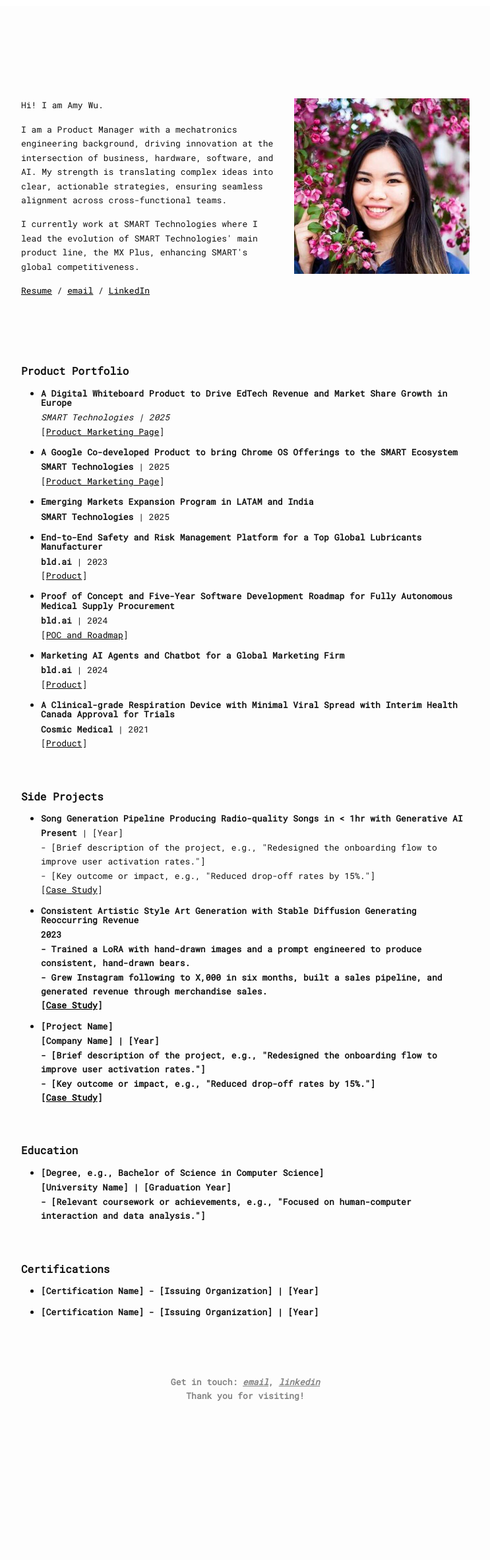
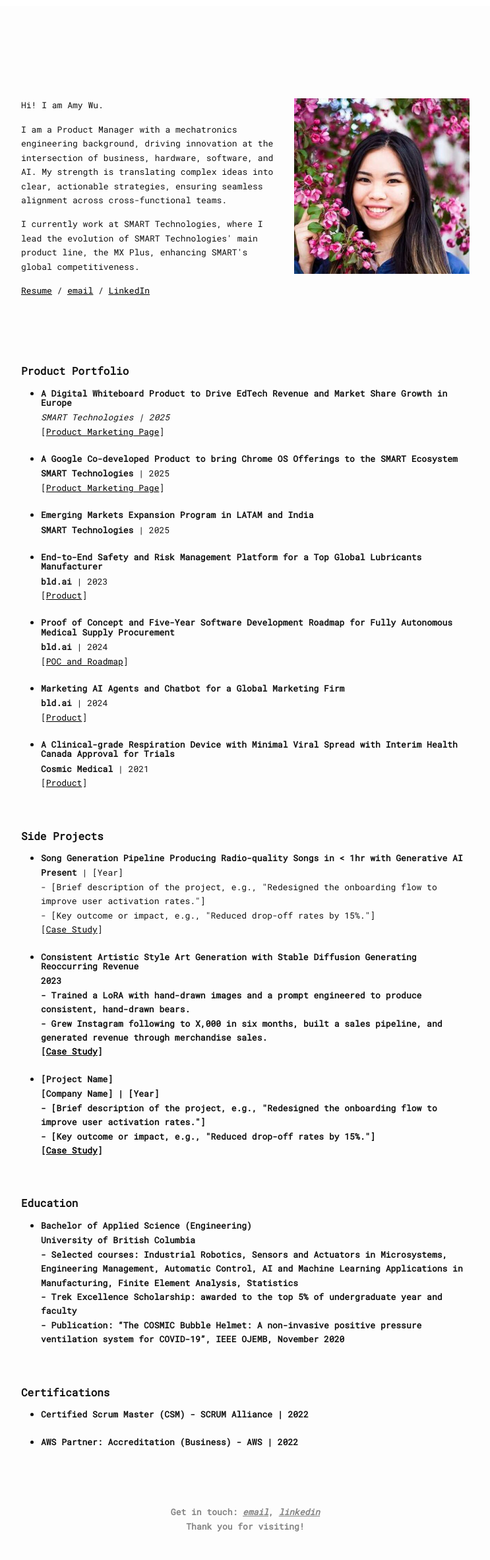
Before and after one commit to amywanwu/amywanwu.github.io, a Jekyll site: the page built from index.html, in a window 1280 px wide. Shown: the whole page at 66% size, without its empty margins (268-1011 px from the left). Built offline with Jekyll 4.4.1, drawn with Linux system fonts in a browser that asks for light colours; before the commit the page ends 2167 px from its top, so only the background shows below that.

Commit message:
Update index.html

```diff
--- a/index.html
+++ b/index.html
@@ -7,7 +7,7 @@
         <div class="block"></div>
         <p>Hi! I am Amy Wu.</p>
         <p>I am a Product Manager with a mechatronics engineering background, driving innovation at the intersection of business, hardware, software, and AI. My strength is translating complex ideas into clear, actionable strategies, ensuring seamless alignment across cross-functional teams.</p>
-        <p>I currently work at SMART Technologies where I lead the evolution of SMART Technologies' main product line, the MX Plus, enhancing SMART's global competitiveness.</p>
+        <p>I currently work at SMART Technologies, where I lead the evolution of SMART Technologies' main product line, the MX Plus, enhancing SMART's global competitiveness.</p>
 
         <p><u><a href="/assets/img/idx/AmyWu_Resume_TPM_HW.pdf">Resume</a></u> / <a href="mailto:amywjwu+sourcewebsite@gmail.com"><u>email</u></a> / <a href="https://www.linkedin.com/in/amywjwu/"><u>LinkedIn</u></a></p>
     </div>
@@ -16,57 +16,6 @@
     </div>
 </div>
 <div>&nbsp;</div>
-<!--
-<h2>Experience</h2>
-<ul>
-    <li>
-        <h4>Product Manager, Hardware</h4>
-        <strong>SMART Technologies</strong> | October 2024 - Present<br>
-        - Delivered several enhancements to a main-line, K-12 education SMART Board to boost competitiveness in key regional markets, on track to delivering +28% in incremental sales (additional $XM+ in revenue).<br>
-        - Led the qualification and launch of a Google Chromebox OPS module, collaborating with internal hardware/software engineers and OEM partners to ensure seamless integration, enhancing classroom efficiency and adoption.<br>
-    </li>
-    <br>
-    <li>
-        <h4>Product Manager</h4>
-        <strong>bld.ai</strong> | March 2022 - October 2024<br>
-        - Spearheaded the accelerated development and successful launch of a desktop/mobile safety management platform and a digital twin for an oil super major, achieving project completion and delivery within a 7-month timeframe.<br>
-        - Managed the development and implementation of comprehensive product roadmaps and KPIs/OKRs for an international petroleum firm. Enhanced exploration cycle efficiency and optimized materials management processes for drilling operations, driving significant operational improvements.<br>
-        - Client Portfolio: BHP, BP, South 32, a F500 global logistics company, NYSE IOT company, and S&P/ASX 20 company.<br>
-    </li>
-    <br>
-    <li>
-        <h4>Mechanical and Electrical Engineering</h4>
-        <strong>Introba Group</strong> | 2021<br>
-        - Automated embodied carbon calculations with Dynamo and Python to quantify and analyze building material lifecycle environmental impact using virtual building models.<br>
-        - Pitched and piloted a project to automate the connection of plumbing fixtures in Revit with Python/Dynamo 1/16th the time of human designers.<br>
-    </li>
-    <br>
-    <li>
-        <h4>Product Lead</h4>
-        <strong>Cosmic Medical</strong> | 2020<br>
-        - Directed a diverse team of 50 members, including students, engineers, and critical care specialists, in developing a helmet-based ventilation device tailored for COVID-19 patients.<br>
-        - Successfully secured Health Canada Interim Order authorization for clinical trials in under four months, overseeing testing protocols, regulatory documentation, technical drawings, and detailed device specifications.<br>
-    </li>
-    <br>
-    <li>
-        <h4>Mechatronics Product Designer Co-op</h4>
-        <strong>Dometic Group</strong> | 2020<br>
-        - Designed electronic printed circuit assembly, including circuit design and analysis, IC component selection, PCB layout, manufacturing specification generation, prototyping and testing for touchless shaft rotation detection component.<br>
-    </li>
-    <br>
-    <li>
-        <h4>Research Assistant</h4>
-        <strong>The Unviersity of British Columbia</strong> | 2020<br>
-        - Simulated and optimized electro-mechanical models of polyCMUTs in ANSYS and MATLAB for medical applications like cancer detection and biopsy needle guidance, including analyzing their dynamic response to skin pressure to enhance sensitivity, frequency response, and imaging performance.<br>
-    </li>
-    <br>
-    <li>
-        <h4>Test Engineering Co-op</h4>
-        <strong>Verathon Medical</strong> | 2019<br>
-        - Developed automated testing rigs for a laryngoscopy video camera to streamline repetitive tests for ISO and FDA Class II medical device approval.<br>
-    </li>
-</ul>
--->
 
 <h2>Product Portfolio</h2>
 <ul>
@@ -108,7 +57,7 @@
 </ul>
 <style>
     li {
-        margin-bottom: 10px; /* Adjust spacing as needed */
+        margin-bottom: 20px; /* Adjust spacing as needed */
     }
     li:last-child {
         margin-bottom: 0; /* Removes extra space after the last item */
@@ -143,14 +92,16 @@
 <h2>Education</h2>
 <ul>
     <li>
-        <h4>[Degree, e.g., Bachelor of Science in Computer Science]</h4>
-        <strong>[University Name]</strong> | [Graduation Year]<br>
-        - [Relevant coursework or achievements, e.g., "Focused on human-computer interaction and data analysis."]
+        <h4>Bachelor of Applied Science (Engineering)</h4>
+        <strong>University of British Columbia</strong><br>
+        - Selected courses: Industrial Robotics, Sensors and Actuators in Microsystems, Engineering Management, Automatic Control, AI and Machine Learning Applications in Manufacturing, Finite Element Analysis, Statistics<br>
+        - Trek Excellence Scholarship: awarded to the top 5% of undergraduate year and faculty<br>
+        - Publication: “The COSMIC Bubble Helmet: A non-invasive positive pressure ventilation system for COVID-19”, IEEE OJEMB, November 2020<br>
     </li>
 </ul>
 
 <h2>Certifications</h2>
 <ul>
-    <li><strong>[Certification Name]</strong> - [Issuing Organization] | [Year]</li>
-    <li><strong>[Certification Name]</strong> - [Issuing Organization] | [Year]</li>
+    <li><strong>Certified Scrum Master (CSM)</strong> - SCRUM Alliance | 2022</li>
+    <li><strong>AWS Partner: Accreditation (Business)</strong> - AWS | 2022</li>
 </ul>
```
